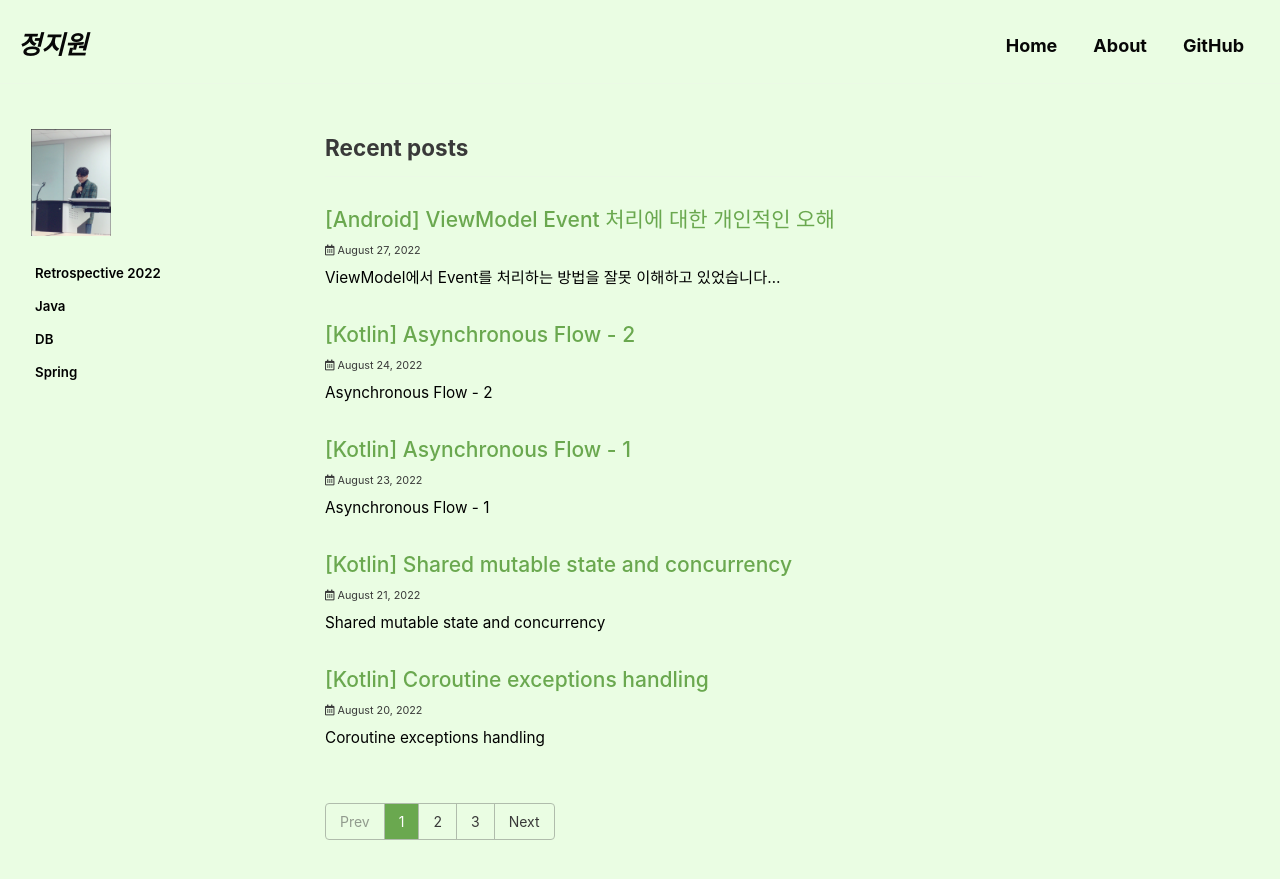
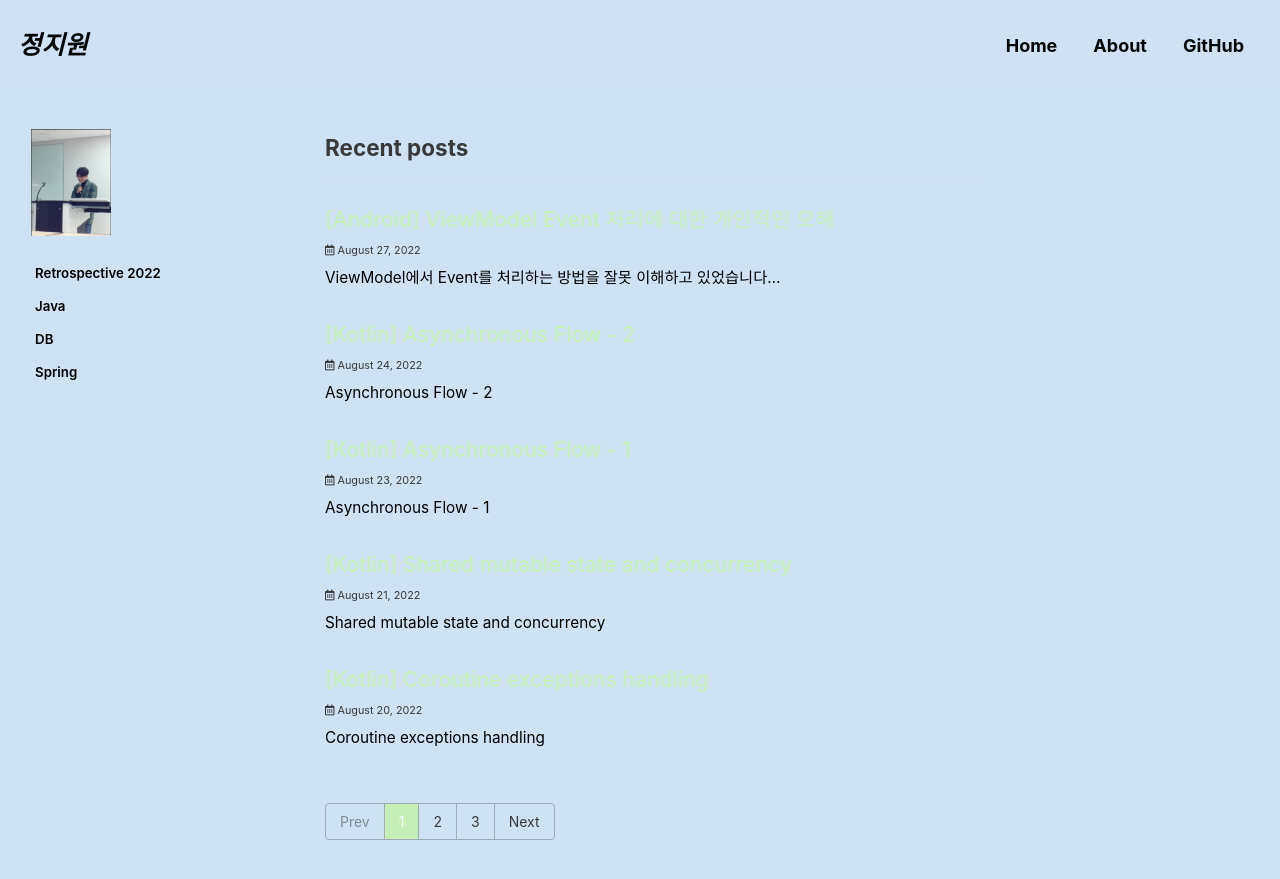
Before and after one commit to JIWEON-JEONG/JIWEON-JEONG.github.io, a Jekyll site: the page built from index.html, in a window 1280 px wide and 900 px high. Shown: the top 879 px of the window. Built offline with Jekyll 4.4.1, drawn with Linux system fonts in a browser that asks for light colours; cached includes are drawn as plain includes; some web fonts are replaced; the list of posts is cut into pages by our own code.

Commit message:
[UPDATE] color

```diff
--- a/_sass/minimal-mistakes/skins/_plum.scss
+++ b/_sass/minimal-mistakes/skins/_plum.scss
@@ -3,9 +3,9 @@
    ========================================================================== */
 
 /* Colors */
-$background-color: #eafde3 !default;
+$background-color: #cfe2f3 !default;
 $text-color: rgb(7, 7, 7) !default;
-$primary-color: #6aa84f !default;
+$primary-color: #c4f0b5 !default;
 
 $border-color: mix(#eeeeee, $background-color, 20%) !default;
 $code-background-color:rgba(240, 240, 240, 0.5);
@@ -14,7 +14,7 @@ $code-background-color-dark: rgba(185, 185, 185, 0.25) !default;
 $mark-highlight-color: rgba($primary-color, 0.15) !default;
 $block-quote-background-color: rgba($primary-color, 0.1) !default;
 $form-background-color: rgba(255, 255, 255, 0.527) !default;
-$footer-background-color: #6a5514 !default;
+$footer-background-color: #f2e4bb !default;
 $link-color: $primary-color !default;
 
 $link-color-hover: mix($primary-color, $background-color, 70%) !default;
```
